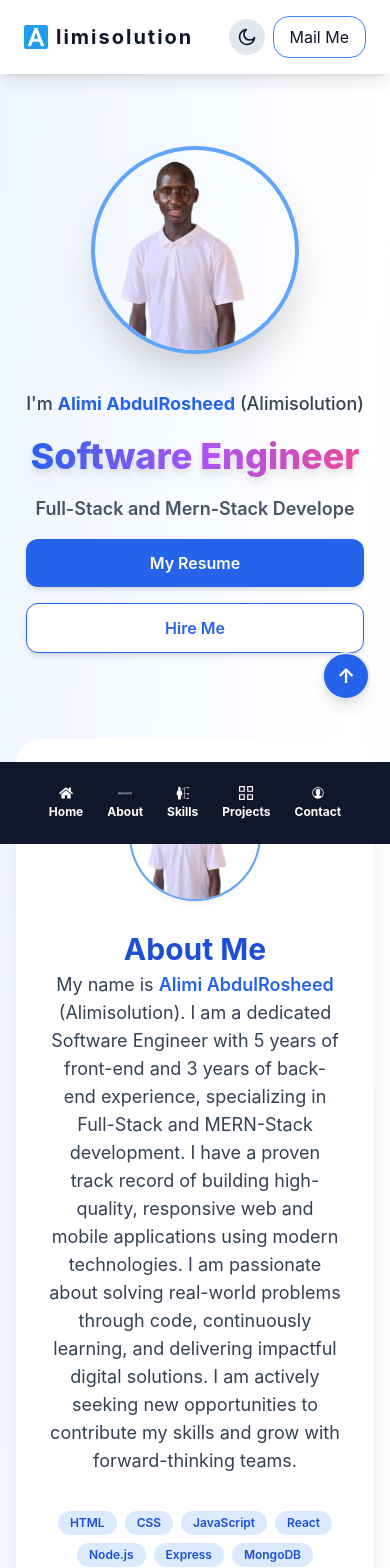
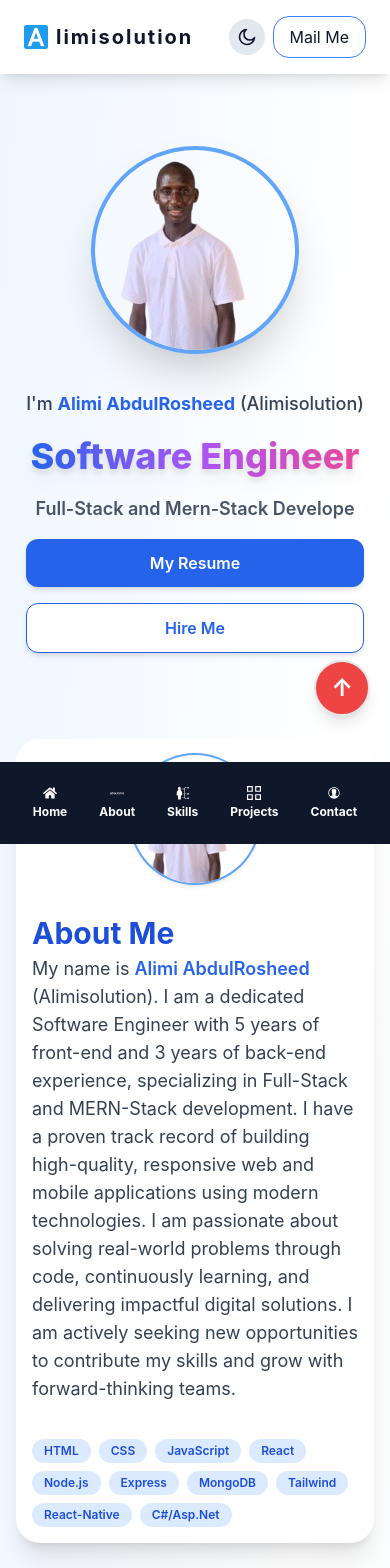
Before and after one commit to Alimisolution/portfolio, a React (Vite) app: page / in a window 390 px wide. Shown: the top 1568 px of the page. Built offline with nearby package versions, Linux system fonts and the light colour scheme.

Commit message:
Update all app

```diff
--- a/src/App.jsx
+++ b/src/App.jsx
@@ -30,7 +30,7 @@ function App() {
   return (
     <main className="bg-gradient-to-br from-blue-50 via-white to-slate-100 dark:from-slate-900 dark:via-slate-800 dark:to-slate-900 min-h-screen">
       <BigMenu theme={theme} toggleTheme={toggleTheme} />
-      <MobileMneu />
+      <MobileMneu theme={theme} toggleTheme={toggleTheme} />
       <section className="flex flex-col md:flex-row items-center justify-center min-h-[80vh] max-w-6xl mx-auto px-4 pt-32 md:pt-40 gap-10">
         <Hero />
       </section>
@@ -49,9 +49,9 @@ function App() {
       <Footer />
       <button
         onClick={() => {
-          window.scrollTo({ top: 0, behavior: 'smooth' });
+          document.getElementById('home')?.scrollIntoView({ behavior: 'smooth' });
         }}
-        className="fixed bottom-36 right-5 z-50 bg-blue-600 hover:bg-blue-700 dark:bg-blue-500 dark:hover:bg-blue-600 text-white w-12 h-12 text-xl flex justify-center items-center border-2 font-bold rounded-full shadow-lg transition-all duration-300 hover:scale-110"
+        className="fixed bottom-32 right-5 z-50 bg-red-500 hover:bg-red-600 text-white w-14 h-14 text-2xl flex justify-center items-center border-2 font-bold rounded-full shadow-lg transition-all duration-300 hover:scale-110"
         aria-label="Scroll to top"
       >
         ↑
--- a/src/components/About.jsx
+++ b/src/components/About.jsx
@@ -2,12 +2,12 @@ import { motion } from "motion/react"
 
 function About(){
     return(
-        <div id="about" className="bg-white dark:bg-slate-800 rounded-3xl shadow-xl p-8 flex flex-col md:flex-row items-center gap-8">
+        <div id="about" className="bg-white dark:bg-slate-800 rounded-3xl shadow-xl p-4 md:p-8 flex flex-col md:flex-row items-center gap-8">
             <img src="/img/me-2.png" alt="about-me" className="w-32 h-32 rounded-full object-cover ring-2 ring-blue-400 dark:ring-blue-600 shadow-md" />
-            <div className="flex-1 text-center md:text-left">
-                <motion.h1 initial={{opacity:0, y: -20}} whileInView={{opacity:1, y:0}} transition={{duration: 0.5, delay: 0.5}} className="md:text-4xl text-3xl mb-6 font-bold text-blue-700 dark:text-blue-400">About Me</motion.h1>
-                <motion.p initial={{opacity:0, y: -20}} whileInView={{opacity:1, x:0}} transition={{duration: 0.5, delay: 1}} className="text-lg text-slate-700 dark:text-slate-200 mb-4">My name is <span className='font-semibold text-blue-600 dark:text-blue-300'>Alimi AbdulRosheed</span> (Alimisolution). I am a dedicated Software Engineer with 5 years of front-end and 3 years of back-end experience, specializing in Full-Stack and MERN-Stack development. I have a proven track record of building high-quality, responsive web and mobile applications using modern technologies. I am passionate about solving real-world problems through code, continuously learning, and delivering impactful digital solutions. I am actively seeking new opportunities to contribute my skills and grow with forward-thinking teams.</motion.p>
-                <div className="flex flex-wrap gap-2 justify-center md:justify-start mt-4">
+            <div className="flex-1 text-left">
+                <motion.h1 initial={{opacity:0, y: -20}} whileInView={{opacity:1, y:0}} transition={{duration: 0.5, delay: 0.5}} viewport={{ once: true }} className="md:text-4xl text-3xl mb-6 font-bold text-blue-700 dark:text-blue-400">About Me</motion.h1>
+                <motion.p initial={{opacity:0, y: -20}} whileInView={{opacity:1, x:0}} transition={{duration: 0.5, delay: 1}} viewport={{ once: true }} className="text-lg text-slate-700 dark:text-slate-200 mb-4">My name is <span className='font-semibold text-blue-600 dark:text-blue-300'>Alimi AbdulRosheed</span> (Alimisolution). I am a dedicated Software Engineer with 5 years of front-end and 3 years of back-end experience, specializing in Full-Stack and MERN-Stack development. I have a proven track record of building high-quality, responsive web and mobile applications using modern technologies. I am passionate about solving real-world problems through code, continuously learning, and delivering impactful digital solutions. I am actively seeking new opportunities to contribute my skills and grow with forward-thinking teams.</motion.p>
+                <div className="flex flex-wrap gap-2 justify-start mt-4">
                     <span className="bg-blue-100 text-blue-700 dark:bg-blue-900 dark:text-blue-200 px-3 py-1 rounded-full text-xs font-semibold">HTML</span>
                     <span className="bg-blue-100 text-blue-700 dark:bg-blue-900 dark:text-blue-200 px-3 py-1 rounded-full text-xs font-semibold">CSS</span>
                     <span className="bg-blue-100 text-blue-700 dark:bg-blue-900 dark:text-blue-200 px-3 py-1 rounded-full text-xs font-semibold">JavaScript</span>
--- a/src/components/Hero.jsx
+++ b/src/components/Hero.jsx
@@ -9,17 +9,17 @@ function Hero() {
             {/* Decorative gradient background shape */}
             <div className="absolute -z-10 left-0 top-0 w-72 h-72 bg-gradient-to-br from-blue-400/30 to-purple-400/20 rounded-full blur-3xl opacity-70 dark:from-blue-700/40 dark:to-purple-700/30" />
             {/* Image */}
-            <motion.div className="flex-shrink-0" initial={{scale:0}} whileInView={{scale:1}} transition={{duration:1, type: "spring", stiffness: 100}}>
+            <motion.div className="flex-shrink-0" initial={{scale:0}} whileInView={{scale:1}} transition={{duration:1, type: "spring", stiffness: 100}} viewport={{ once: true }}>
                 <img src="/img/me-2.png" alt="me" className="h-[200px] w-[200px] sm:h-[220px] sm:w-[220px] rounded-full object-cover ring-4 ring-blue-400 dark:ring-blue-600 shadow-2xl transition"/>
             </motion.div>
             {/* Text */}
             <div className="flex-1 text-center md:text-left space-y-4">
-                <motion.p initial={{opacity:0, y: -20}} whileInView={{opacity:1, y:0}} transition={{duration: 0.5, delay: 0.4}} className="md:text-xl text-lg font-medium text-slate-700 dark:text-slate-200">I'm <span className="font-bold text-blue-600 dark:text-blue-400">Alimi AbdulRosheed</span> (Alimisolution)</motion.p>
+                <motion.p initial={{opacity:0, y: -20}} whileInView={{opacity:1, y:0}} transition={{duration: 0.5, delay: 0.4}} viewport={{ once: true }} className="md:text-xl text-lg font-medium text-slate-700 dark:text-slate-200">I'm <span className="font-bold text-blue-600 dark:text-blue-400">Alimi AbdulRosheed</span> (Alimisolution)</motion.p>
                 <h1 className="font-extrabold text-4xl md:text-6xl leading-tight bg-gradient-to-r from-blue-600 via-purple-500 to-pink-500 bg-clip-text text-transparent drop-shadow-lg">{text2}</h1>
                 <h2 className="font-semibold text-lg md:text-2xl mb-8 mt-2 text-slate-600 dark:text-slate-300">{text3}</h2>
                 <div className="flex flex-col sm:flex-row gap-4 justify-center md:justify-start">
-                    <motion.a initial={{opacity:0, x: -10}} whileInView={{opacity:1, x:0}} transition={{duration: 1, delay: 0.5}} href="/img/MY-RESUME.pdf" download className="bg-blue-600 hover:bg-blue-700 text-white py-3 px-8 rounded-xl text-base font-semibold shadow-md transition">My Resume</motion.a>
-                    <motion.a initial={{opacity:0, x: 10}} whileInView={{opacity:1, x:0}} transition={{duration: 1, delay: 0.7}} href="whatsapp://send?phone=+2348080755931" className="bg-white dark:bg-slate-800 border border-blue-600 dark:border-blue-400 text-blue-600 dark:text-blue-400 py-3 px-8 rounded-xl text-base font-semibold shadow-md hover:bg-blue-50 dark:hover:bg-slate-700 transition">Hire Me</motion.a>
+                    <motion.a initial={{opacity:0, x: -10}} whileInView={{opacity:1, x:0}} transition={{duration: 1, delay: 0.5}} viewport={{ once: true }} href="/img/MY-RESUME.pdf" download className="bg-blue-600 hover:bg-blue-700 text-white py-3 px-8 rounded-xl text-base font-semibold shadow-md transition">My Resume</motion.a>
+                    <motion.a initial={{opacity:0, x: 10}} whileInView={{opacity:1, x:0}} transition={{duration: 1, delay: 0.7}} viewport={{ once: true }} href="whatsapp://send?phone=+2348080755931" className="bg-white dark:bg-slate-800 border border-blue-600 dark:border-blue-400 text-blue-600 dark:text-blue-400 py-3 px-8 rounded-xl text-base font-semibold shadow-md hover:bg-blue-50 dark:hover:bg-slate-700 transition">Hire Me</motion.a>
                 </div>
             </div>
         </div>
--- a/src/components/MobileMneu.jsx
+++ b/src/components/MobileMneu.jsx
@@ -7,7 +7,7 @@ import { IoIosContact } from "react-icons/io";
 function MobileMneu() {
     return (
         <nav className="bg-slate-900 py-6 px-2 flex items-center justify-center md:hidden text-sm font-bold text-white fixed bottom-0 z-20 left-0 right-0">
-            <div className="flex gap-6 items-center">
+            <div className="flex gap-8 items-center">
                 <a href="#home" className='font-bold text-sm flex flex-col items-center gap-1' >
                     <FaHome/>
                     <small className='text-xs'>Home</small>
```
